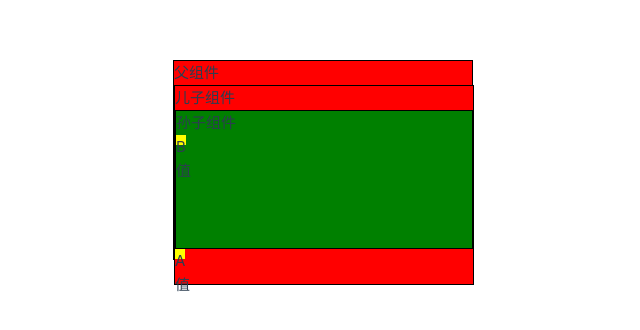
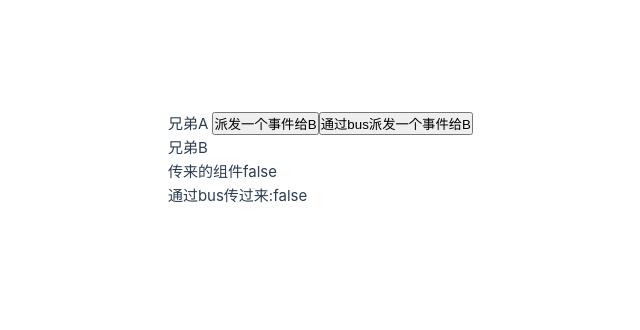
Before and after one commit to 123456hawkins/xiaomanVue3, a Vue app: page / in a window 1280 px wide. Shown: the part 240-570 px from the top of the page, without its empty margins (167-807 px from the left). Built offline with nearby package versions, Linux system fonts and the light colour scheme.

Commit message:
新增兄弟组件传参

```diff
--- a/src/App.vue
+++ b/src/App.vue
@@ -1,21 +1,17 @@
 <template>
-  <div class="pageContainer">父组件<provideA></provideA>
-
+  <div>
+    <broA @on-click="getFlag"></broA>
+    <broB :flag="Flag"></broB>
   </div>
 </template>
 
 <script setup lang='ts'>
-import { ref, reactive, inject, provide, readonly } from 'vue'
-import provideA from './components/provideA.vue';
-const colorVal = ref<string>('yellow')
-// 添加readonly关键字子组件无法修改
-provide('color', readonly(colorVal))
+import { ref, reactive } from 'vue'
+import broA from './components/broA.vue';
+import broB from './components/broB.vue';
+let Flag = ref(false)
+const getFlag = (params: boolean) => {
+  Flag.value = params
+}
 </script>
-<style scoped lang='scss'>
-.pageContainer {
-  width: 300px;
-  height: 200px;
-  background-color: red;
-  border: 1px solid black;
-}
-</style>
+<style scoped lang='scss'></style>
--- /dev/null
+++ b/src/Bus.ts
@@ -0,0 +1,27 @@
+type BusClass = {
+  emit: (name: string) => void
+  on: (name: string, callback: Function) => void
+}
+type PramsKey = string | number | symbol
+
+type List = {
+  [key: PramsKey]: Array<Function>
+}
+class Bus implements BusClass {
+  list: List
+  constructor() {
+    this.list = {}
+  }
+  emit(name: string, ...args: Array<any>) {
+    const eventName: Array<Function> = this.list[name]
+    eventName.forEach(fn => {
+      fn.apply(this, args)
+    })
+  }
+  on(name: string, callback: Function) {
+    const fn: Array<Function> = this.list[name] || []
+    fn.push(callback)
+    this.list[name] = fn
+  }
+}
+export default new Bus()
--- /dev/null
+++ b/src/components/broA.vue
@@ -0,0 +1,27 @@
+<template>
+  <div>兄弟A
+    <button @click="emitB">派发一个事件给B</button>
+    <button @click="emitB2">通过bus派发一个事件给B</button>
+  </div>
+</template>
+
+<script setup lang='ts'>
+import Bus from '../Bus'
+import { ref, reactive } from 'vue'
+let flag = ref<boolean>(true)
+const emit = defineEmits(['on-click'])
+const emitB = () => {
+  flag.value = !flag.value
+  emit('on-click', flag)
+
+
+}
+
+let flag2 = ref<boolean>(true)
+const emitB2 = () => {
+  flag2.value = !flag2.value
+  // 使用自带的bus发送信息
+  Bus.emit('on-click2', flag2)
+}
+</script>
+<style scoped lang='scss'></style>
--- /dev/null
+++ b/src/components/broB.vue
@@ -0,0 +1,20 @@
+<template>
+  <div>兄弟B
+    <div>传来的组件{{ flag }}</div>
+    <div>通过bus传过来:{{ Flag2 }}</div>
+  </div>
+</template>
+
+<script setup lang='ts'>
+import Bus from '../Bus'
+import { ref, reactive } from 'vue'
+type Props = {
+  flag: boolean
+}
+let Flag2 = ref(false)
+Bus.on('on-click2', (flag: boolean) => {
+  Flag2.value = flag
+})
+defineProps<Props>()
+</script>
+<style scoped lang='scss'></style>
```
Also changed, not shown: 1 other file (tests, documents, lock files or other folders).
